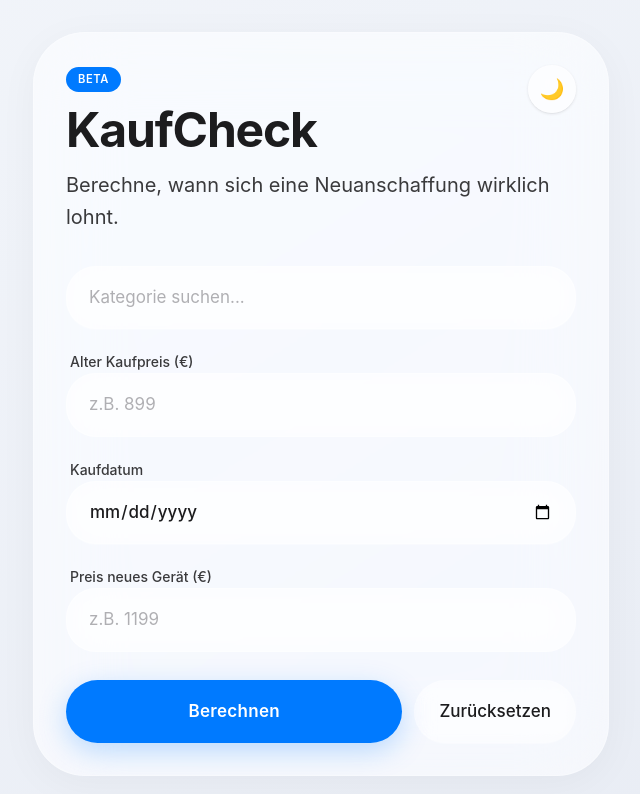
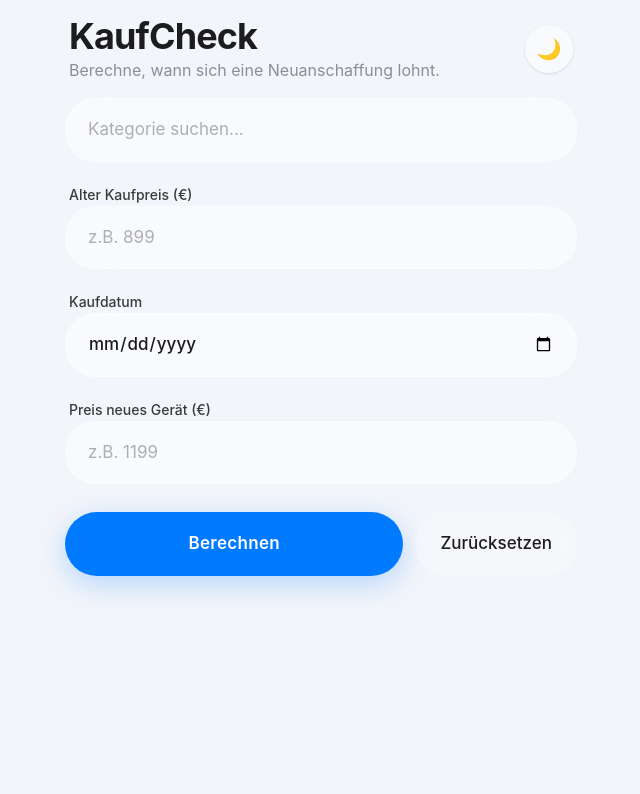
Before and after one commit to yatamci/KaufCheck, a Next.js app: page / in a window 1280 px wide. Shown: the top 794 px of the page, without its empty margins (319-959 px from the left). Built offline with nearby package versions, Linux system fonts and the light colour scheme.

Commit message:
page.tsx aktualisieren

```diff
--- a/src/app/page.tsx
+++ b/src/app/page.tsx
@@ -3,51 +3,23 @@ import ThemeToggle from "@/components/ThemeToggle";
 
 export default function Home() {
   return (
-    <main className="
-      min-h-screen
-      flex items-center justify-center
-      bg-gradient-to-br
-      from-[#f2f5fa]
-      to-[#e8ecf4]
-      dark:from-black
-      dark:to-neutral-900
-      p-5 sm:p-8
-    ">
-      <div className="
-        w-full max-w-xl mx-auto
-        glass rounded-[52px] p-6 sm:p-8
-        transition-all duration-300
-      ">
-        {/* Header mit iOS-typischem Abstand */}
-        <div className="flex justify-between items-start mb-2">
+    <main className="min-h-screen bg-[#f2f5fa] dark:bg-black p-4">
+      <div className="w-full max-w-lg mx-auto">
+        {/* Header – jetzt ohne Glass, klar und bündig */}
+        <div className="flex justify-between items-center mb-2 px-1">
           <div>
-            <span className="
-              inline-block text-[0.7rem] font-semibold tracking-wider
-              uppercase text-white bg-[#007AFF]
-              px-3 py-1 rounded-full mb-3
-            ">
-              Beta
-            </span>
-            <h1 className="
-              text-4xl sm:text-5xl font-bold tracking-tight
-              text-[#1C1C1E] dark:text-white
-              leading-[1.1]
-            ">
+            <h1 className="text-4xl font-bold tracking-tight text-[#1C1C1E] dark:text-white">
               KaufCheck
             </h1>
+            <p className="text-base text-[#8E8E93] dark:text-[#98989E] mt-0.5">
+              Berechne, wann sich eine Neuanschaffung lohnt.
+            </p>
           </div>
           <ThemeToggle />
         </div>
 
-        <p className="
-          mt-3 text-lg sm:text-xl font-normal
-          text-[#3A3A3C] dark:text-[#98989E]
-          leading-relaxed
-        ">
-          Berechne, wann sich eine Neuanschaffung wirklich lohnt.
-        </p>
-
-        <div className="mt-8">
+        {/* Calculator – ohne zusätzliche Glass-Karte, direkt im Flow */}
+        <div className="mt-4">
           <Calculator />
         </div>
       </div>
```
